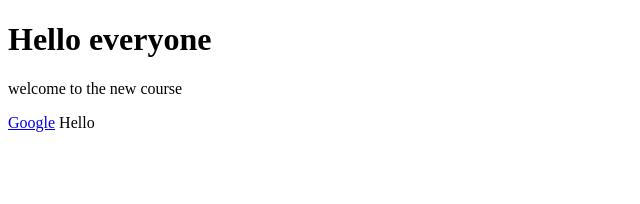
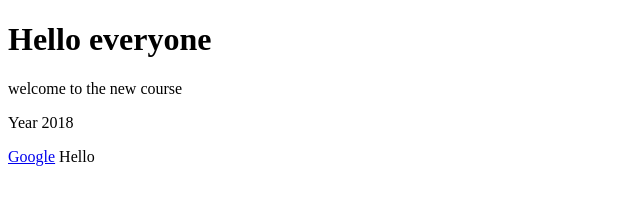
Before and after one commit to AlaaAldeenBK/Training, a plain HTML site: page index.html in a window 1280 px wide. Shown: the whole page, without its empty margins (0-640 px from the left). Drawn offline with Linux system fonts and the light colour scheme.

Commit message:
Add 2017

```diff
--- a/index.html
+++ b/index.html
@@ -9,6 +9,7 @@
 <body>
     <h1>Hello everyone</h1>
     <P>welcome to the new course</P>
+    <p>Year 2018</p>
     <a href="www.google.com">Google</a>
     <span>Hello</span>
 </body>
```
